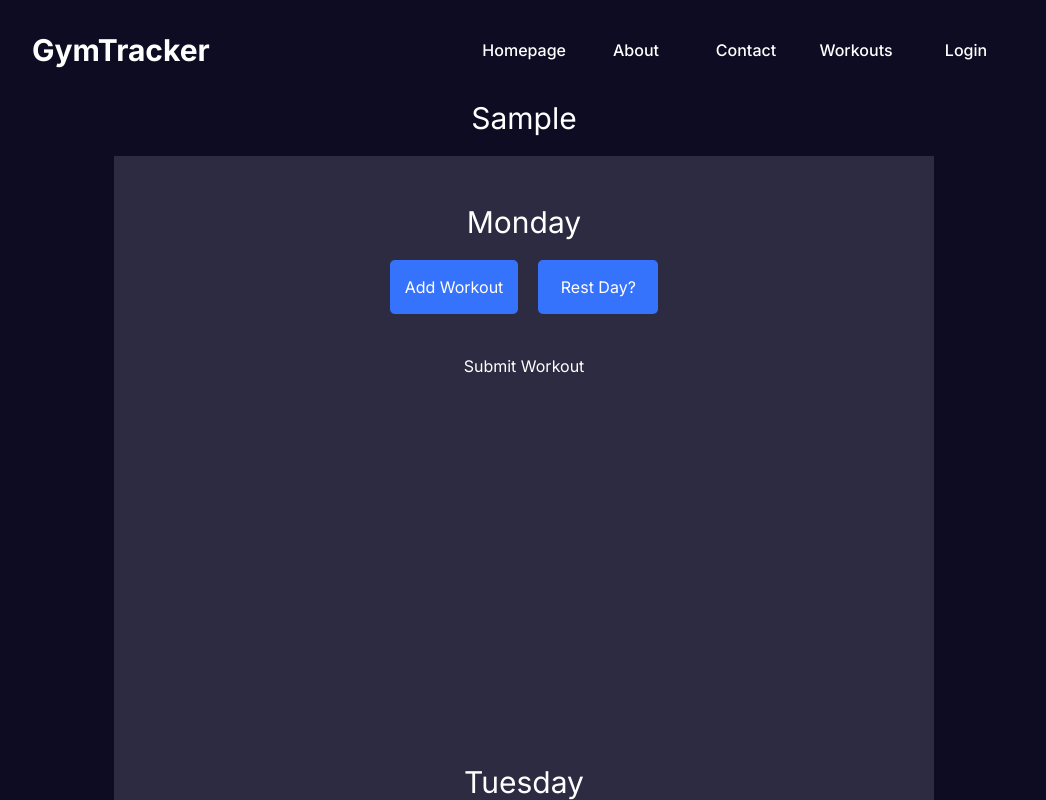
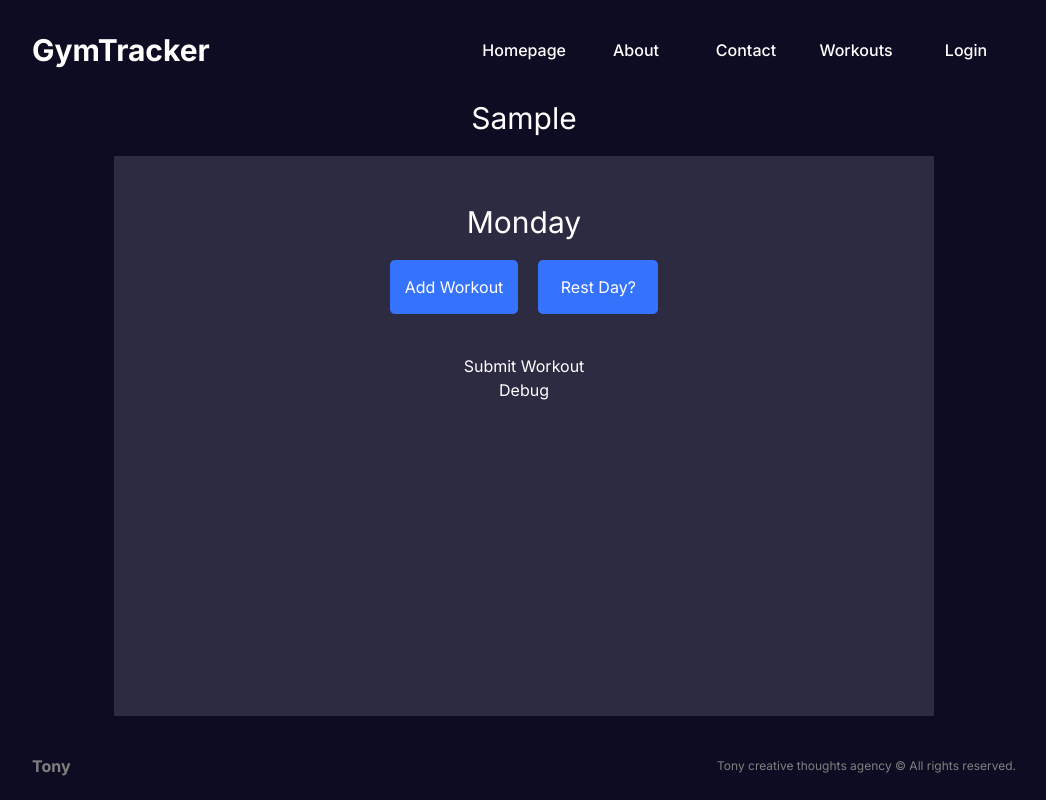
Before and after one commit to TonyNgyen/GymTracker, a Next.js app: page /workouts/add in a window 1280 px wide. Both pictures are taken after typing "Sample", "Sample" into the empty fields and a click on the button "Submit". Shown: the top 800 px of the page, without its empty margins (116-1162 px from the left). Built offline with nearby package versions, Linux system fonts and the light colour scheme.

Commit message:
Implementing use of React Context

```diff
--- a/src/app/workouts/add/page.jsx
+++ b/src/app/workouts/add/page.jsx
@@ -67,9 +67,10 @@ function AddPage() {
           <div>
             <h1 className="text-center text-3xl mb-5">{name}</h1>
             <div className="bg-red-200 w-5/6 mx-auto flex flex-col">
-              {days.map((day) => (
+              {/* {days.map((day) => (
                 <WorkoutDay day={day} list={daysDict[day]} />
-              ))}
+              ))} */}
+              <WorkoutDay day={"Monday"} list={daysDict["Monday"]} />
             </div>
           </div>
         )}
--- a/src/components/workoutDay/workoutDay.jsx
+++ b/src/components/workoutDay/workoutDay.jsx
@@ -3,10 +3,7 @@ import styles from "./workoutDay.module.css";
 import { WorkoutContext } from "@/app/workouts/add/context";
 
 function workoutDay({ day, list }) {
-
-  const workoutsContext = useContext(WorkoutContext)
-
-  console.log(workoutsContext)
+  const workoutsContext = useContext(WorkoutContext);
 
   // MODAL
   const [modal, setModal] = useState(false);
@@ -46,9 +43,14 @@ function workoutDay({ day, list }) {
   const addDay = (e) => {
     e.preventDefault();
     // BUG WHERE THIS LINE OF CODE CREATES A NEW KEY IN THE DICTIONARY OF VALUE "DAY"
-    setAllWorkouts({...allWorkouts, day:{completed:true, workouts: workouts, rest: rest}})
-    console.log("THIS WORKS")
-    console.log(allWorkouts)
+    setAllWorkouts({
+      ...allWorkouts,
+      [day]: { completed: true, workouts: workouts, rest: rest },
+    });
+  };
+
+  const debug = (e) => {
+    console.log(allWorkouts);
   }
 
   return (
@@ -65,8 +67,8 @@ function workoutDay({ day, list }) {
         )}
         {rest && (
           <button className={styles.restButton} onClick={handleRest}>
-          Rest Day
-        </button>
+            Rest Day
+          </button>
         )}
       </div>
 
@@ -131,6 +133,7 @@ function workoutDay({ day, list }) {
         </article>
       ))}
       <button onClick={addDay}>Submit Workout</button>
+      <button onClick={debug}>Debug</button>
     </div>
   );
 }
--- /dev/null
+++ b/src/lib/actions.js
@@ -0,0 +1 @@
+import { connectToDb } from "./utils";
```
Also changed, not shown: package.json (+6 -5 lines), 1 other file (tests, documents, lock files or other folders).
